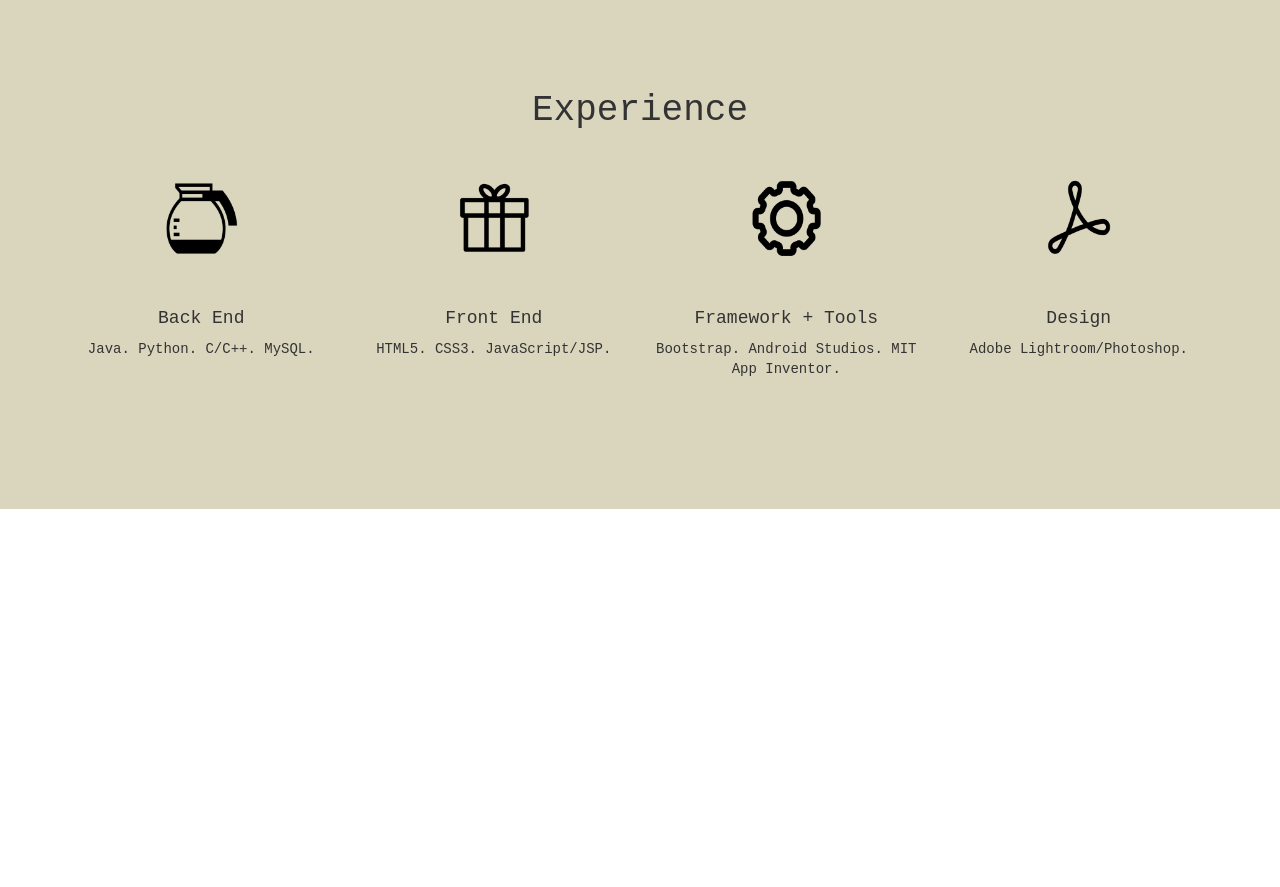
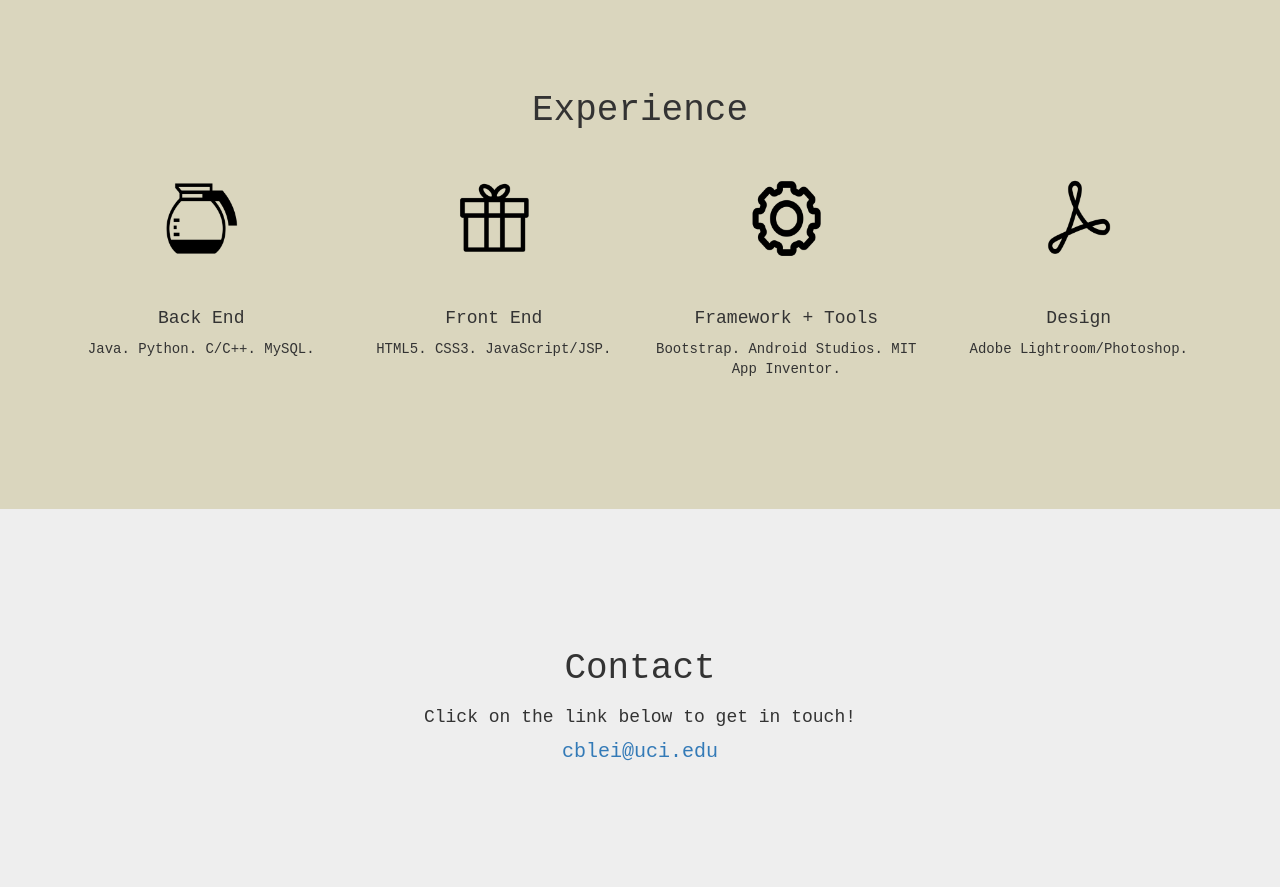
Before and after one commit to ChadLei/Chad-Lei-Portfolio, a plain HTML site: page index.html in a window 1280 px wide. Shown: the part 1324-2211 px from the top of the page. Before the commit the page ends 1833 px from the top, so only its background shows below. Drawn offline with nearby package versions, Linux system fonts and the light colour scheme.

Commit message:
3rd commit
contact page added

```diff
--- a/index.html
+++ b/index.html
@@ -31,7 +31,6 @@
 					<span class="icon-bar"></span>
 				</button>
 				<a class="navbar-brand" href="#">Chad Lei</a>
-				<!-- <h1>Chad Lei</h1> -->
 			</div> <!-- close navbar header div -->
 
 			<div class="collapse navbar-collapse" id="myNavbar">
@@ -39,6 +38,7 @@
 					<li class="active"><a href="#mainpage" id="clickedMain">Home</a></li>
 					<li><a href="#aboutpage" id="clickedAbout">About</a></li>
 					<li><a href="#experiencepage" id="clickedExperience">Experience</a></li>
+					<li><a href="#contactpage" id="clickedContact">Contact</a></li>
 				</ul>
 			</div> <!-- close navbar div -->
 		</div> <!-- close container div -->
@@ -118,6 +118,25 @@
 		</div>
 	</header>
 
+	<!-- Contact Page -->
+	<header class="contactpagecontainer" id="contactpage">
+		<div class="container text-center">
+			<div class="row">
+				<div class="col-sm-12">
+					<h1>Contact</h1>
+				</div>
+			</div>
+			<div class="row">
+				<div class="col-sm-12">
+					<h4>Click on the link below to get in touch!</h4>
+				</div>
+			</div>
+			<div class="row">
+				<a href="mailto:cblei@uci.edu" id="contactlink">cblei@uci.edu</a>
+			</div>
+		</div>
+	</header>
+
 
 
 
--- a/myScript.js
+++ b/myScript.js
@@ -1,3 +1,5 @@
+// FOR SCROLLING TO SECTIONS
+
 $("clickedMain").click(function() {
   	$('html,body').animate({
     	scrollTop: $("#mainpage").offset().top},'slow');
@@ -15,3 +17,11 @@ $("clickedExperience").click(function() {
     	scrollTop: $("#experiencepage").offset().top},'slow');
 	}
 );
+
+$("clickedContact").click(function() {
+  	$('html,body').animate({
+    	scrollTop: $("#contactpage").offset().top},'slow');
+	}
+);
+
+// FOR CONTACT LINK
--- a/style.css
+++ b/style.css
@@ -113,6 +113,25 @@
     padding-bottom: 120px;
 }
 
+/*CONTACT PAGE*/
+
+.contactpagecontainer {
+    background-color: #eee;
+    font-family: 'Courier new';
+    /*margin: 4% auto;*/
+    margin-right: auto;
+    margin-left: auto;
+    padding-left: 15px;
+    padding-right: 15px;
+    padding-top: 120px;
+    padding-bottom: 120px;
+}
+
+#contactlink {
+    font-size: 20px;
+    text-decoration: none
+}
+
 
 
 
```
